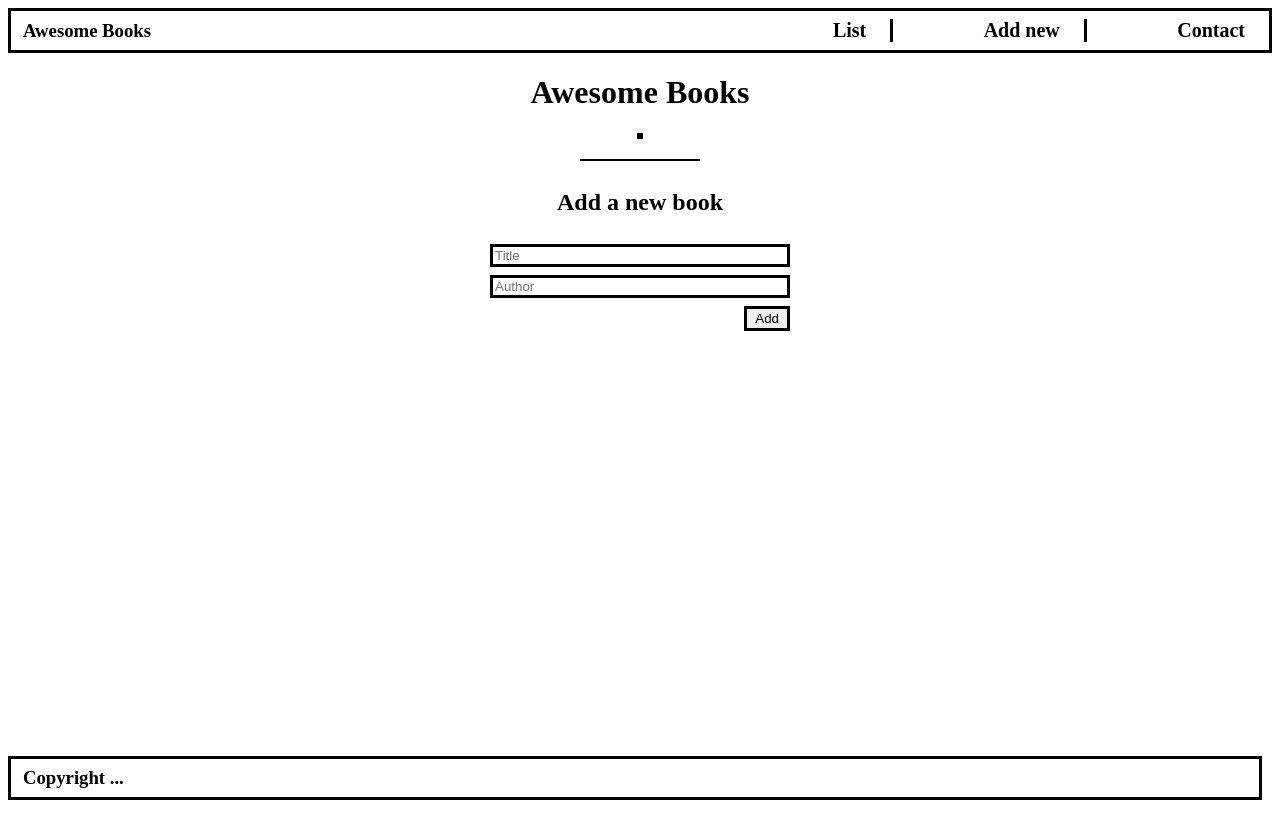
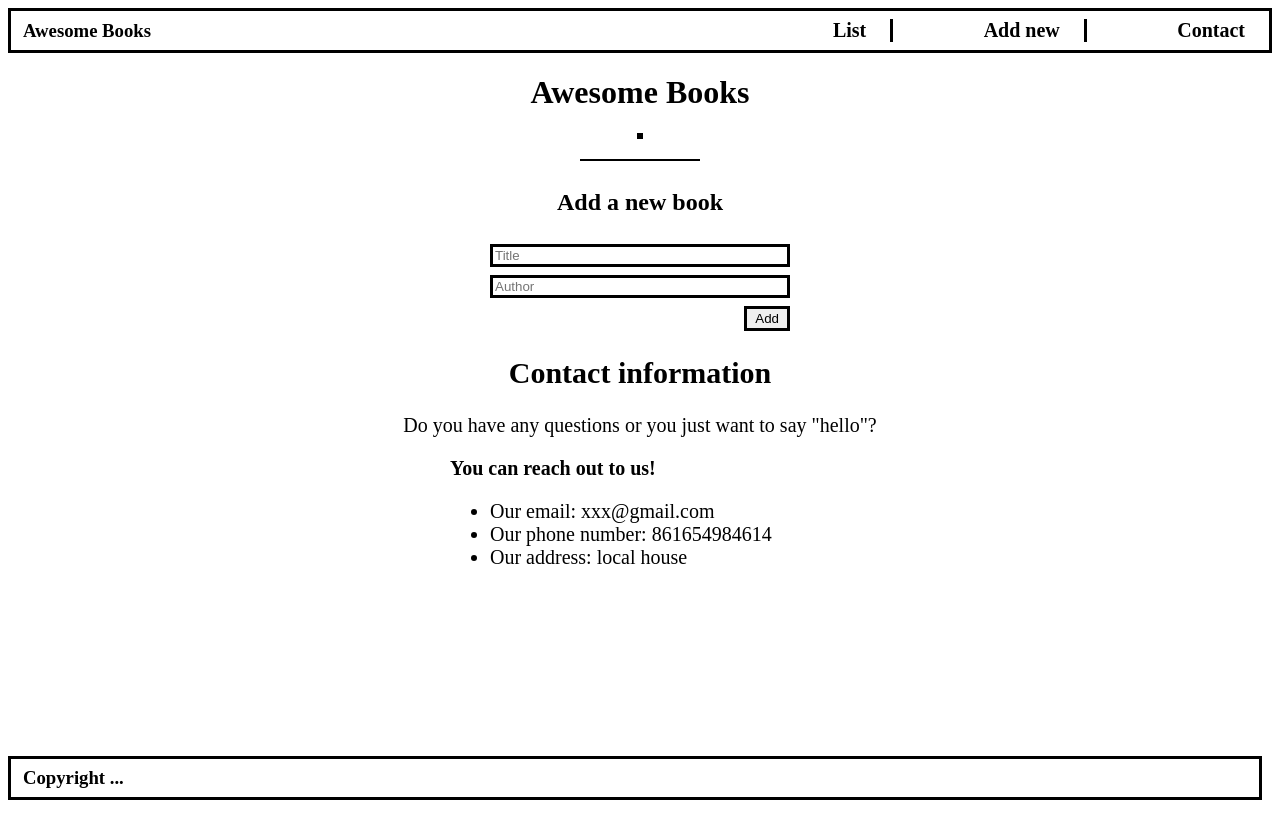
Before and after one commit to AxelSoler/Awesome-books-Arturo-hermida-Axel-Soler, a website with bundled scripts: page index.html in a window 1280 px wide. Built offline with nearby package versions, Linux system fonts and the light colour scheme.

Commit message:
Add Contact information page

```diff
--- a/index.html
+++ b/index.html
@@ -32,7 +32,19 @@
       <input class="inputAuthor" type="text" placeholder="Author">
       <button id="addBtn" class="add" type="button">Add</button>
     </form>
+  </div>
 
+  <div class="contact">
+      <h2>Contact information</h2>
+      <p>Do you have any questions or you just want to say "hello"? </p>
+      <div class="reach">
+      <h3>You can reach out to us!</h3>
+      <ul class="contact-list">
+        <li>Our email: xxx@gmail.com</li>
+        <li>Our phone number: 861654984614</li>
+        <li>Our address: local house</li>
+      </ul>
+    </div>
   </div>
   <footer>
     <div>
--- a/style.css
+++ b/style.css
@@ -134,3 +134,32 @@ footer {
 footer h3 {
   margin: 0;
 }
+
+.contact h2 {
+  text-align: center;
+  font-size: 30px;
+}
+
+.contact h3 {
+  font-size: 20px;
+}
+
+.contact p {
+  text-align: center;
+  font-size: 20px;
+}
+
+.contact .reach {
+  width: 380px;
+  margin: auto;
+}
+
+.contact-list {
+  display: block;
+  padding-left: 40px;
+}
+
+.contact-list li{
+  list-style:disc;
+  font-size: 20px;
+}
```
